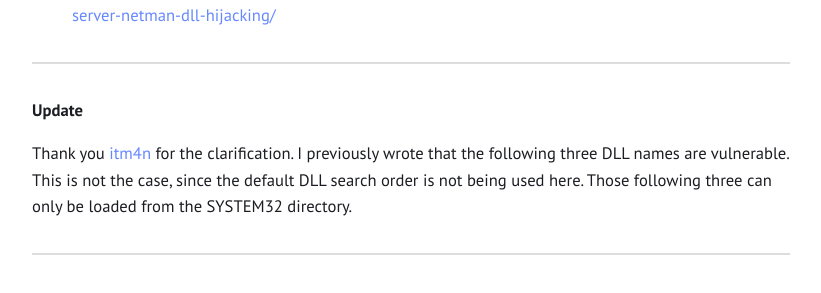
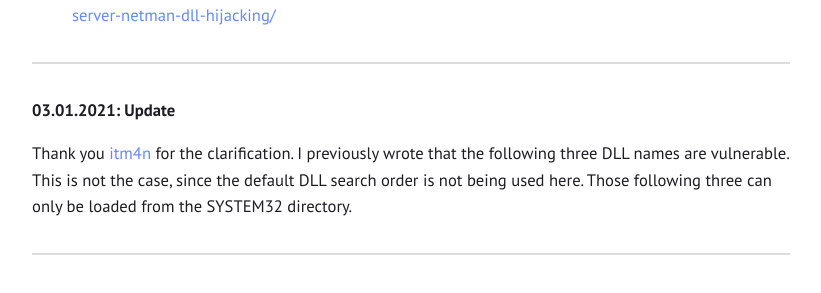
Before and after one commit to S3cur3Th1sSh1t/S3cur3Th1sSh1t.github.io, a Jekyll site: the page built from _posts/2020-12-31-Playing-with-OffensiveNim.md, in a window 1280 px wide and 900 px high, scrolled down 2697 px. Shown: the part 161-454 px from the top of the window, without its empty margins (229-1050 px from the left). Built offline with Jekyll 4.4.1, drawn with Linux system fonts in a browser that asks for light colours.

Commit message:
Update 2020-12-31-Playing-with-OffensiveNim.md

```diff
--- a/_posts/2020-12-31-Playing-with-OffensiveNim.md
+++ b/_posts/2020-12-31-Playing-with-OffensiveNim.md
@@ -63,7 +63,7 @@ Fun fact: a writeble PATH variable folder location allows a local privilege esca
 * wlanhlp.dll - Windows Server 2008R2 - 2019 NetMan DLL Hijacking <a href="https://itm4n.github.io/windows-server-netman-dll-hijacking/">https://itm4n.github.io/windows-server-netman-dll-hijacking/</a>
 
 ---
-**Update**
+**03.01.2021: Update**
 
 Thank you <a href="https://twitter.com/itm4n">itm4n</a> for the clarification. I previously wrote that the following three DLL names are vulnerable. This is not the case, since the default DLL search order is not being used here. Those following three can only be loaded from the SYSTEM32 directory.
 
```
